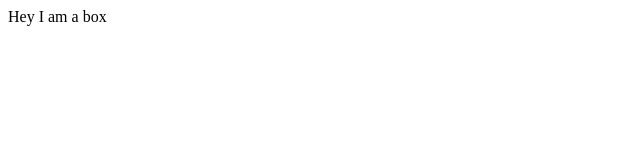
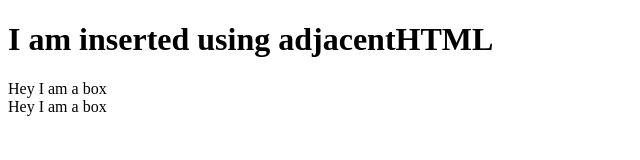
Before and after one commit to ruturaj1010/web-development, a plain HTML site: page 71 Inserting and removing elements using js/insert_remove.html in a window 1280 px wide. Shown: the whole page, without its empty margins (0-640 px from the left). Drawn offline with Linux system fonts and the light colour scheme.

Commit message:
commit push 	modified:   71 Inserting and removing elements using js/insert_Remove.js 	modified:   71 Inserting and removing elements using js/insert_remove.html

```diff
--- a/71 Inserting and removing elements using js/insert_Remove.js
+++ b/71 Inserting and removing elements using js/insert_Remove.js
@@ -1 +1,22 @@
 console.log(document.querySelector(".box").innerHTML)
+
+// document.querySelector(".container").innerHTML
+// document.querySelector(".container").innerText
+// document.querySelector(".container").outerHTML
+// document.querySelector(".container").tagName
+
+// document.querySelector(".box").hasAttribute("style")
+// document.querySelector(".box").getAttribute("style")
+// document.querySelector(".box").setAttribute("style","display:inline")
+
+// let div = document.createElement("div")
+// div.innerHTML = "I have been inserted in body <b>by Ruturaj</b>"
+// div.setAttribute("class", "created")
+// document.querySelector(".container").append(div)
+
+
+let cont = document.querySelector(".container")
+cont.insertAdjacentHTML("afterbegin" , "<h1>I am inserted using adjacentHTML</h1>")
+
+
+/* 16:41*/
--- a/71 Inserting and removing elements using js/insert_remove.html
+++ b/71 Inserting and removing elements using js/insert_remove.html
@@ -7,6 +7,7 @@
 </head>
 <body>
     <div class="container">
+        <div class="box" style="display: flex;">Hey I am a box</div>
         <div class="box">Hey I am a box</div>
     </div>
     <script src="insert_Remove.js"> </script>
```
